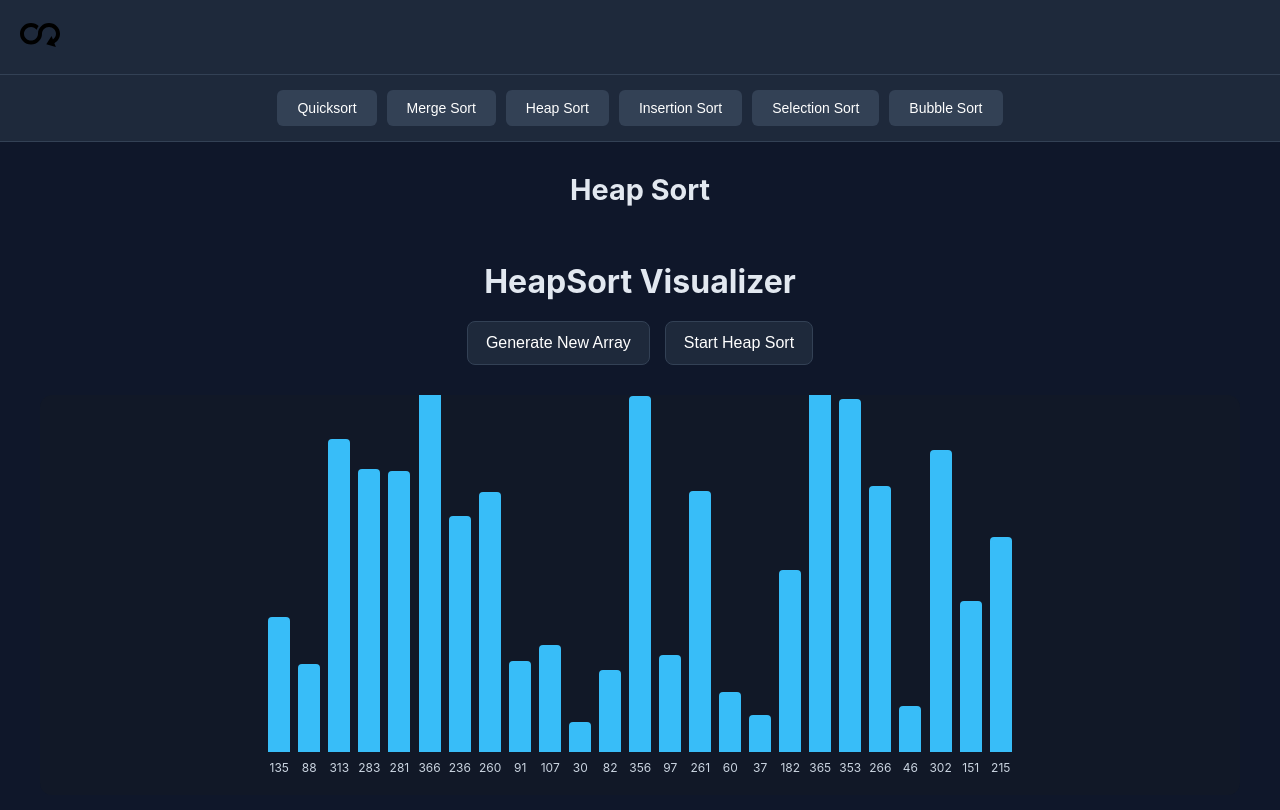
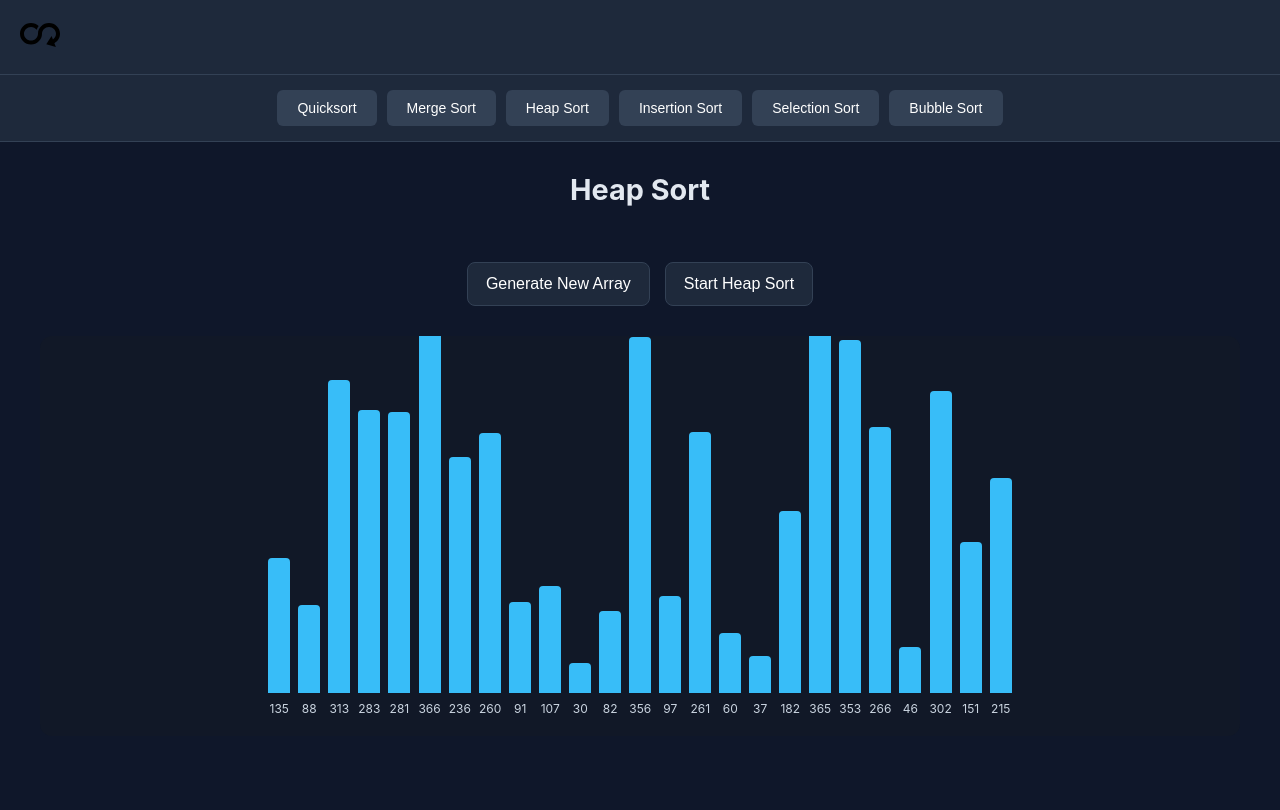
Before and after one commit to Giltson1/Sorting-Visualizer, a React (Vite) app: page / in a window 1280 px wide. Both pictures are taken after a click on the button "Heap Sort". Shown: the top 810 px of the page. Built offline with nearby package versions, Linux system fonts and the light colour scheme.

Commit message:
lol last small fix

```diff
--- a/src/script/sort/heapSort.jsx
+++ b/src/script/sort/heapSort.jsx
@@ -74,8 +74,6 @@ function HeapSort() {
 
   return (
     <div className="sort-page">
-      <h2 className="sort-title">HeapSort Visualizer</h2>
-
       <div className="sort-controls">
         <button onClick={generateNewArray} disabled={isSorting}>
           Generate New Array
```
